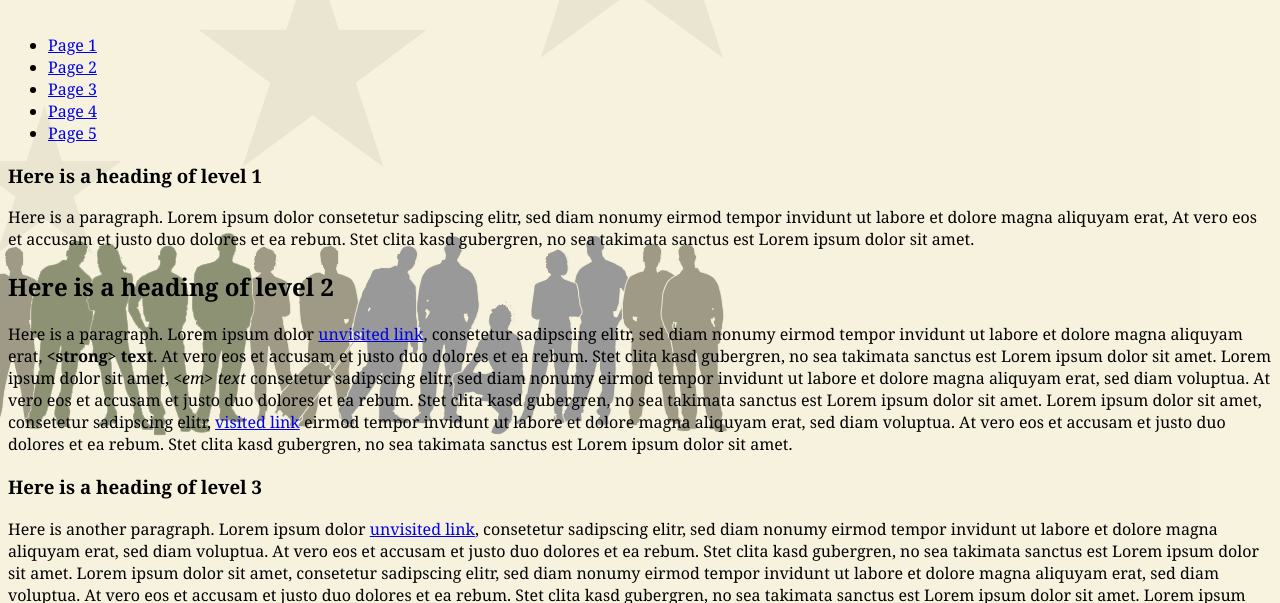
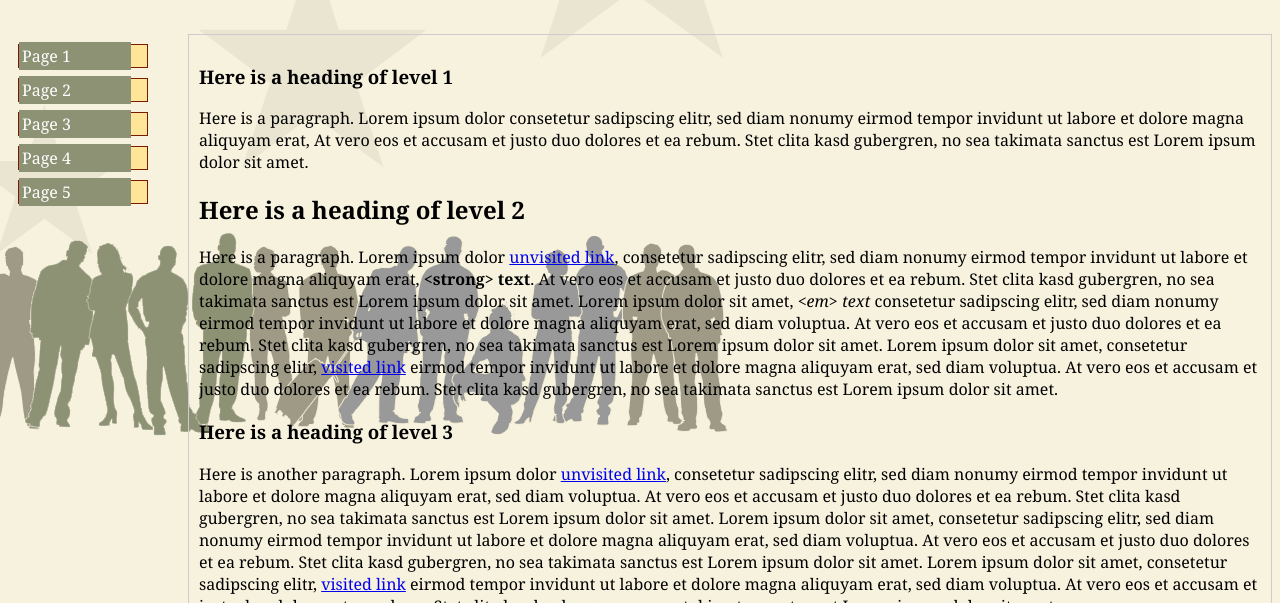
Before and after one commit to J4n3t/J4n3t.github.io, a plain HTML site: page week2/index.html in a window 1280 px wide. Shown: the part 197-800 px from the top of the page. Drawn offline with Linux system fonts and the light colour scheme.

Commit message:
Update styles.css

```diff
--- a/week2/styles.css
+++ b/week2/styles.css
@@ -20,8 +20,45 @@ header h1 {
   background-repeat: no-repeat;
 }
 
+#container {
+  margin-bottom: 30px;
+}
 nav{
+  float: left;
+  width: 150px;
+}
 
+nav ul {
+  padding: 0px;
+  margin: 0px;
+  list-style-type: none;
+}
+
+nav li {
+  margin: 10px;
+  border: 1px;
+  border-style: solid;
+  border-color: #7C1A00;
+  background-color: #FFE597;
+}
+
+nav a {
+  color: white;
+  background-color: #8C9273;
+  padding: 3px;
+  padding-right: 60px;
+  text-decoration: none;
+}
+
+nav a:hover {
+  background-color: #7C1A00;
+}
+
+article {
+  bacground-image: trans-bg.gif;
+  border: 1px solid #ccc;
+  margin-left: 180px;
+  padding: 10px;
 }
 
 footer{
```
